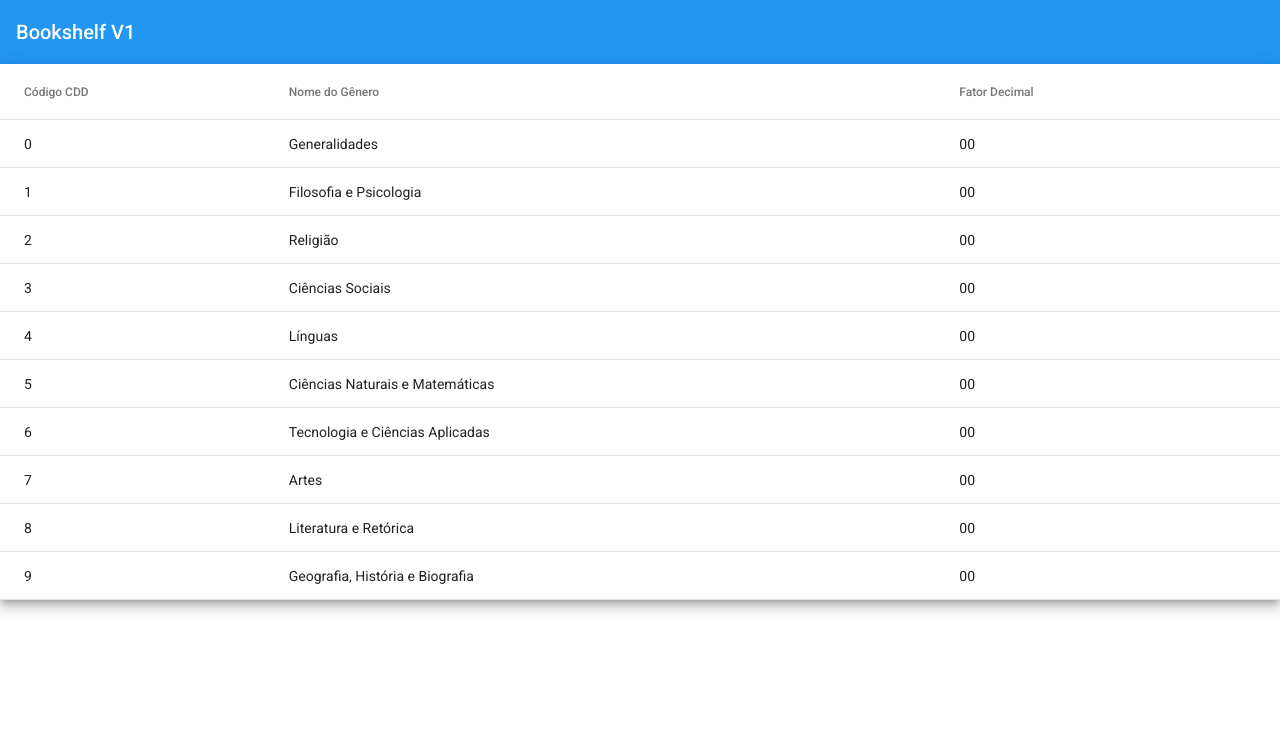
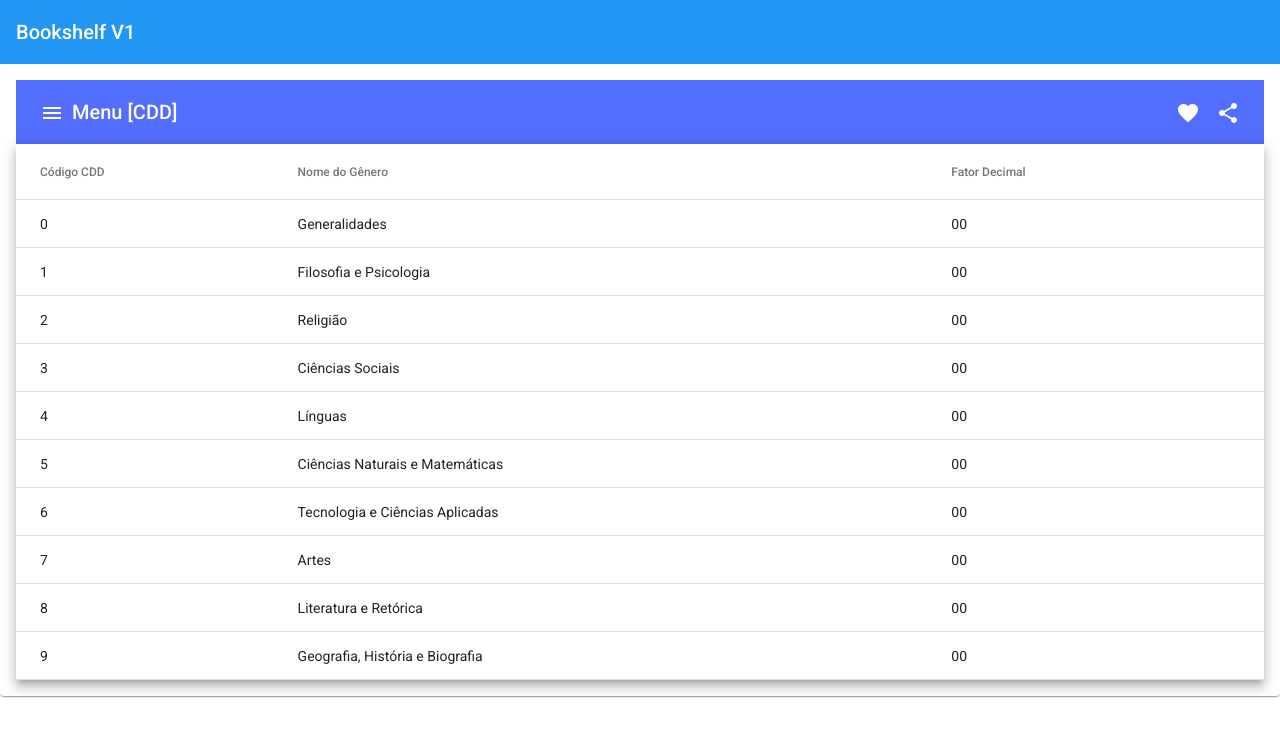
Before and after one commit to CamiMSilva/bookself_v1_camila, an Angular app: page /cdd in a window 1280 px wide. Shown: the top 736 px of the page. Built offline with nearby package versions, Linux system fonts and the light colour scheme.

Commit message:
Adição de cards e toolbar no módulo CDD

```diff
--- a/src/app/cdd/classes/classes.component.html
+++ b/src/app/cdd/classes/classes.component.html
@@ -1,6 +1,20 @@
+<mat-card>
+
+  <mat-toolbar color="accent">
+    <button mat-icon-button class="example-icon" aria-label="Example icon-button with menu icon">
+      <mat-icon>menu</mat-icon>
+    </button>
+    <span>Menu [CDD]</span>
+    <span class="example-spacer"></span>
+    <button mat-icon-button class="example-icon favorite-icon" aria-label="Example icon-button with heart icon">
+      <mat-icon>favorite</mat-icon>
+    </button>
+    <button mat-icon-button class="example-icon" aria-label="Example icon-button with share icon">
+      <mat-icon>share</mat-icon>
+    </button>
+  </mat-toolbar>
+
   <table mat-table [dataSource]="livrosGenero" class="mat-elevation-z8">
-
-
     <!-- ID do Genero -->
     <ng-container matColumnDef="_idGenero">
       <th mat-header-cell *matHeaderCellDef> Código CDD </th>
@@ -22,3 +36,4 @@
     <tr mat-header-row *matHeaderRowDef="visaoColunas"></tr>
     <tr mat-row *matRowDef="let row; columns: visaoColunas;"></tr>
   </table>
+</mat-card>
--- a/src/app/cdd/classes/classes.component.scss
+++ b/src/app/cdd/classes/classes.component.scss
@@ -1,3 +1,7 @@
 table {
   width: 100%;
 }
+
+.example-spacer {
+  flex: 1 1 auto;
+}
```
Also changed, not shown: src/app/cdd/cdd.module.ts (+8 -0 lines). Lines whose indentation alone changed are shown as unchanged.
